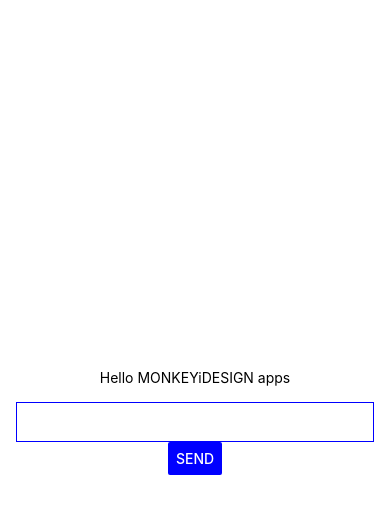
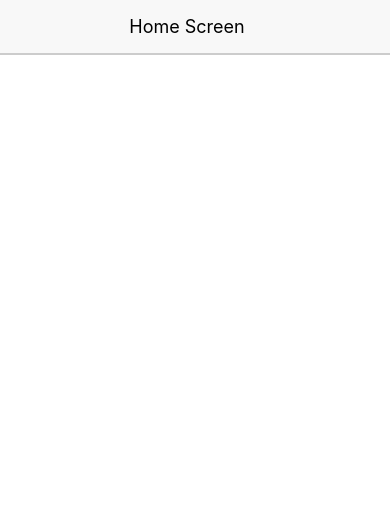
Before and after one commit to monkeyidesign/react-native, a React Native app: screen / in a window 390 px wide. Shown: the top 514 px of the page. Built offline with nearby package versions, Linux system fonts and the light colour scheme.

Commit message:
reusable header component

```diff
--- a/App.js
+++ b/App.js
@@ -5,91 +5,28 @@
  * @format
  * @flow
  */
+import React, {Component} from 'react';
+import {StyleSheet, View,} from 'react-native';
+import Header from './src/components/Header';
 
-import React from 'react';
-import {View, Text, TextInput, Button} from 'react-native';
-
-class App extends React.Component {
-  state = {
-    msgValue: '',
-    changeMsg: [],
-  };
-  onChangeMsg = () => {
-    //this.setState({changeMsg: this.state.msgValue});
-    var newChangeMsg = this.state.msgValue;
-    var arr = this.state.changeMsg;
-
-    //Add a new item to an array:
-    arr.push(newChangeMsg);
-
-    this.setState({changeMsg: arr, msgValue: ''});
-  };
-  removeItemArray = k => {
-    var arr = this.state.changeMsg;
-
-    //searching array index
-    var arrIndex = arr.indexOf(k);
-
-    //remove an item by using javascript function splice()
-    arr.splice(arrIndex, 1);
-
-    this.setState({changeMsg: arr});
-  };
-  renderNewMsgArrayValue = () => {
-    //creates a new array using map()
-    return this.state.changeMsg.map(k => {
-      return (
-        <Text
-          key={k}
-          onPress={() => {
-            this.removeItemArray(k);
-          }}>
-          {k}
-        </Text>
-      );
-    });
-  };
-
+export default class App extends Component {
   render() {
     return (
-      <View style={myStyle.container}>
-        <View style={myStyle.MonkeyStyle}>
-          <Text>Hello MONKEYiDESIGN apps</Text>
+      <View style={styles.page}>
+        <View style={styles.header}>
+          <Header>Home Screen</Header>
         </View>
-        <View style={myStyle.MonkeyStyleInput}>
-          <TextInput
-            style={myStyle.inputStyle}
-            onChangeText={text => this.setState({msgValue: text})}
-            value={this.state.msgValue}
-          />
-        </View>
-        <Button title="Send" color="blue" onPress={this.onChangeMsg} />
-        {this.renderNewMsgArrayValue()}
-        {/*<Text>MSG: {this.state.msgValue}</Text>*/}
       </View>
     );
   }
 }
 
-const myStyle = {
-  container: {
+const styles = StyleSheet.create({
+  page: {
+    backgroundColor: '#fff',
     flex: 1,
-    alignItems: 'center',
-    justifyContent: 'center',
-    paddingRight: 16,
-    paddingLeft: 16,
   },
-  inputStyle: {
-    height: 40,
-    borderColor: 'blue',
-    borderWidth: 1,
-
-  },
-  MonkeyStyle: {
-    marginBottom: 16,
-  },
-  MonkeyStyleInput: {
-    alignSelf: 'stretch',
-  },
-};
-export default App;
+  header: {
+    backgroundColor: '#8bc34a',
+  }
+});
--- /dev/null
+++ b/src/components/Header.js
@@ -0,0 +1,30 @@
+import React from 'react';
+import {View, Text, StyleSheet} from 'react-native';
+
+const Header = props => {
+  return (
+    <View style={styles.container}>
+      <Text style={styles.textStyle}>{props.children}</Text>
+    </View>
+  );
+};
+
+const styles = StyleSheet.create({
+  container: {
+    backgroundColor: '#F8F8F8',
+    justifyContent: 'center',
+    alignItems: 'center',
+    paddingTop: 16,
+    paddingBottom: 16,
+    paddingRight: 16,
+    shadowOffset: {width: 0, height: 2},
+    shadowOpacity: 0.2,
+    elevation: 2,
+    position: 'relative',
+    width: '100%',
+  },
+  textStyle: {
+    fontSize: 18.0,
+  },
+});
+export default Header;
```
